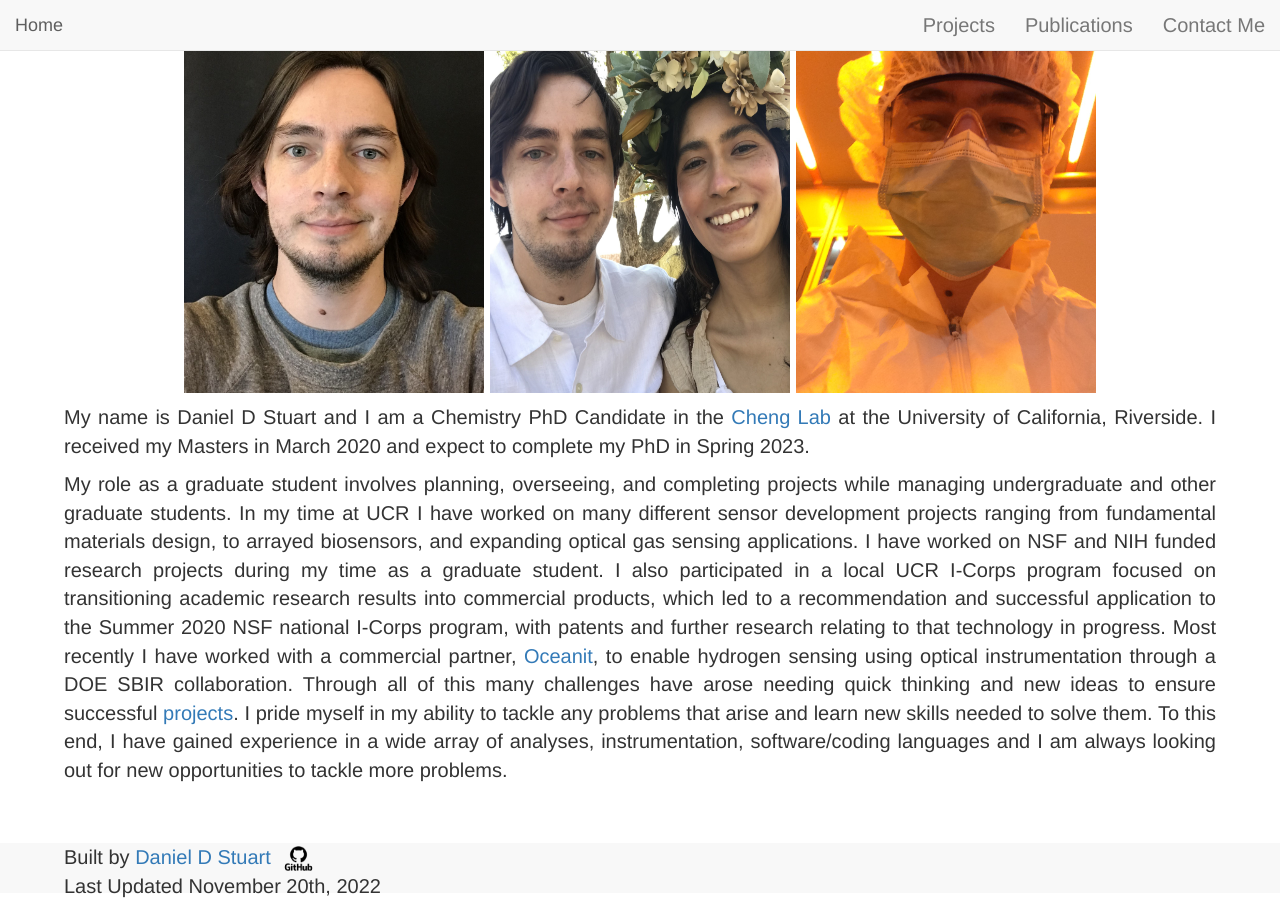
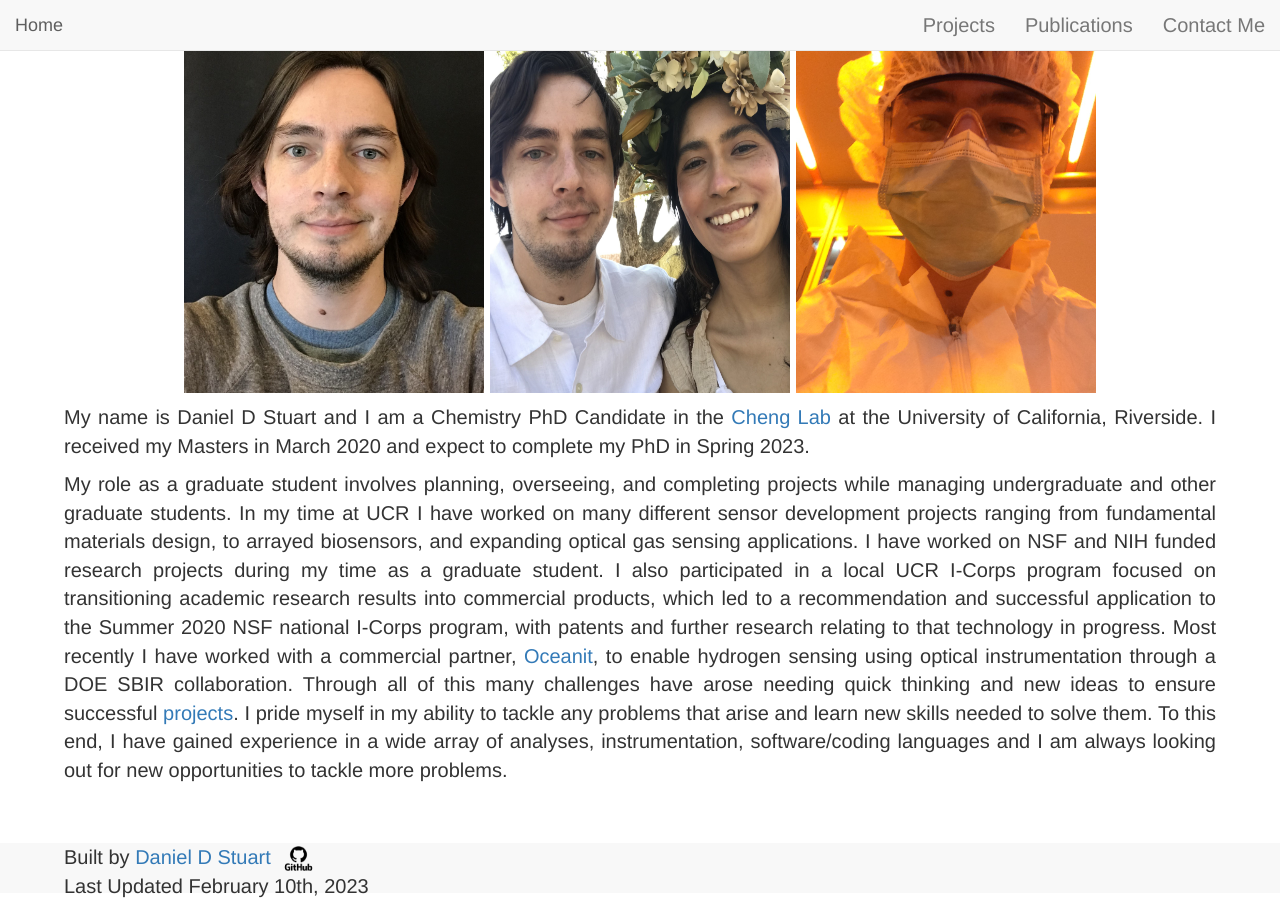
Before and after one commit to danieldstuart/danieldstuart.github.io, a Jekyll site: the page built from index.markdown, in a window 1280 px wide and 900 px high, scrolled down 71 px. Built offline with Jekyll 4.4.1, drawn with Linux system fonts in a browser that asks for light colours; nearby versions of some CDN libraries.

Commit message:
Update footer.html

```diff
--- a/_includes/footer.html
+++ b/_includes/footer.html
@@ -15,7 +15,7 @@ height:;
 <div class="author">
 Built by <a href="https://github.com/danieldstuart"> Daniel D Stuart <img src="images/GitHub.png" alt="GitHub Logo" height="25" width=auto float="right"></a>
 <br>
-Last Updated November 20th, 2022
+Last Updated February 10th, 2023
 </div>
 
 
```
